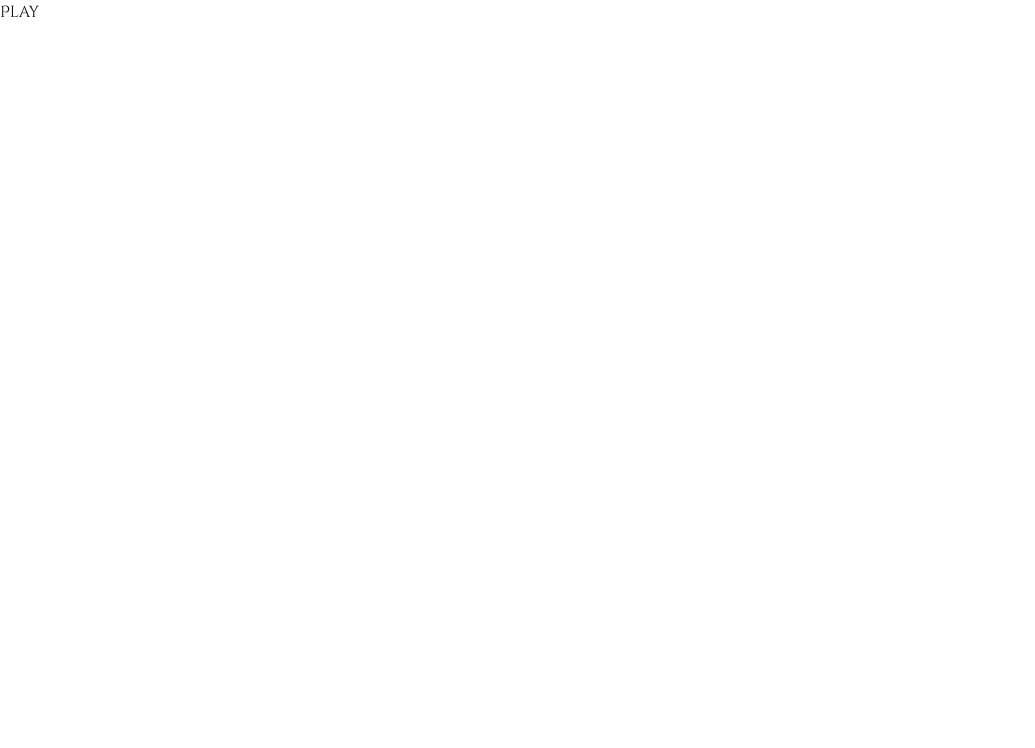
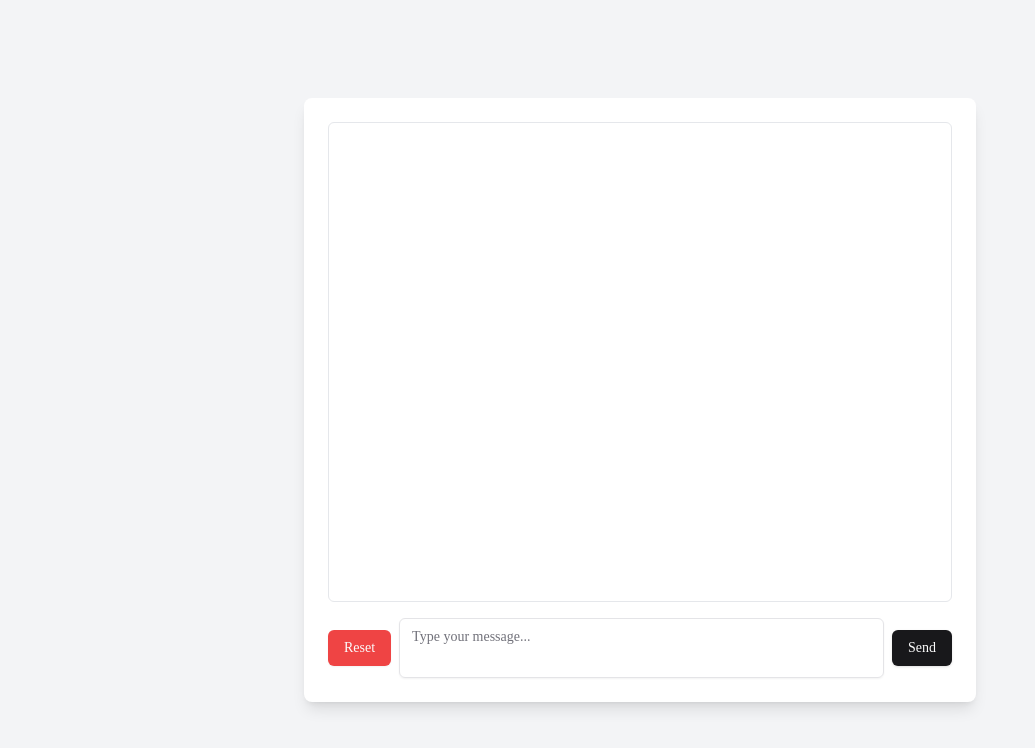
Before and after one commit to Sugoto/rpg-frontend, a Next.js app: page /play in a window 1280 px wide. Shown: the top 748 px of the page, without its empty margins (0-1035 px from the left). Built offline with nearby package versions, Linux system fonts and the light colour scheme; a web font is replaced by a local one.

Commit message:
Update player equipment and play page layout

```diff
--- a/app/new-player/page.jsx
+++ b/app/new-player/page.jsx
@@ -19,7 +19,7 @@ const classes = [
     description:
       "A master of martial combat, skilled with a variety of weapons and armor.",
     abilities: { STR: 3, DEX: 2, CON: 1, INT: 0, WIS: 1, CHA: -1 },
-    equipment: ["Sword", "Shield", "Plate Armor"],
+    equipment: ["Sword", "Shield", "Steel Armor"],
   },
   {
     name: "Rogue",
@@ -115,7 +115,7 @@ export default function NewPlayer() {
                       )
                     )}
                   </div>
-                  <div className="flex flex-row gap-4 mt-4">
+                  <div className="flex flex-row gap-4 mt-4 items-center text-center">
                     {classItem.equipment.map((equipmentItem) => (
                       <Badge key={equipmentItem} variant="outline">
                         {equipmentItem}
--- a/app/play/page.jsx
+++ b/app/play/page.jsx
@@ -1,7 +1,27 @@
+import { Button } from "@/components/ui/button";
+import { Textarea } from "@/components/ui/textarea";
+
 export default function Play() {
   return (
-    <div>
-      <h1>Play</h1>
+    <div className="flex justify-center items-center h-screen bg-gray-100">
+      <div className="w-full max-w-2xl bg-white shadow-lg rounded-lg p-6">
+        <div className="h-[30rem] overflow-y-auto p-4 border border-gray-200 rounded-md">
+          {/* Chat messages will go here */}
+        </div>
+
+        <div className="mt-4 flex items-center">
+          <Button variant="destructive" className="mr-2">
+            Reset
+          </Button>
+
+          <Textarea
+            placeholder="Type your message..."
+            className="mr-2 resize-none"
+          />
+
+          <Button>Send</Button>
+        </div>
+      </div>
     </div>
   );
 }
--- /dev/null
+++ b/components/ui/textarea.jsx
@@ -0,0 +1,18 @@
+import * as React from "react"
+
+import { cn } from "@/lib/utils"
+
+const Textarea = React.forwardRef(({ className, ...props }, ref) => {
+  return (
+    (<textarea
+      className={cn(
+        "flex min-h-[60px] w-full rounded-md border border-input bg-transparent px-3 py-2 text-sm shadow-sm placeholder:text-muted-foreground focus-visible:outline-none focus-visible:ring-1 focus-visible:ring-ring disabled:cursor-not-allowed disabled:opacity-50",
+        className
+      )}
+      ref={ref}
+      {...props} />)
+  );
+})
+Textarea.displayName = "Textarea"
+
+export { Textarea }
```
